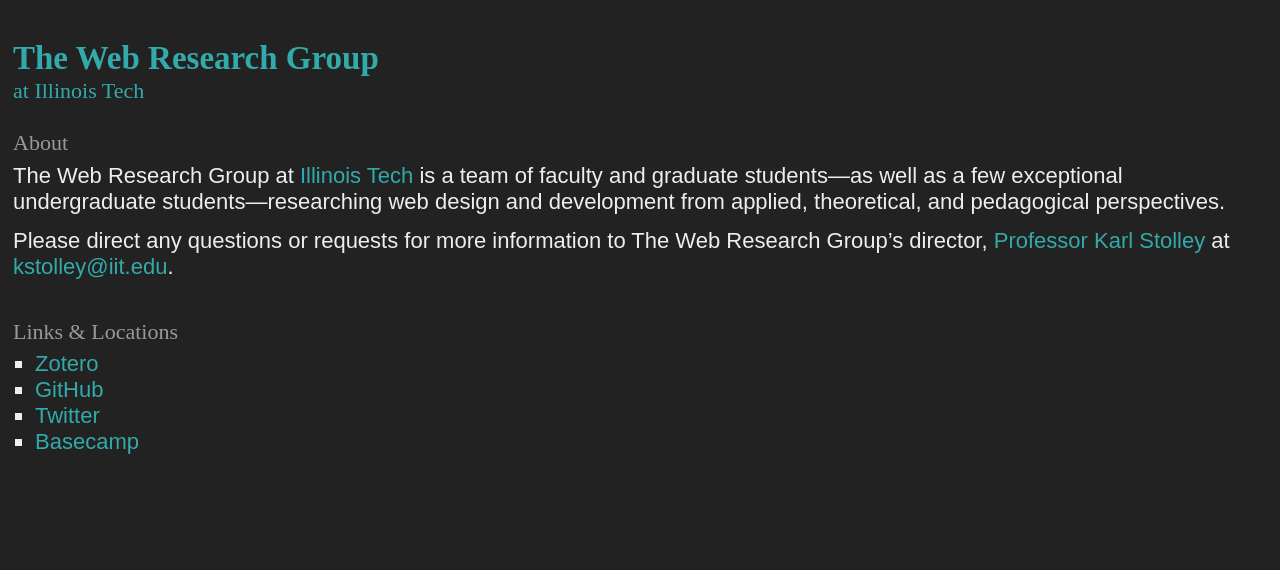
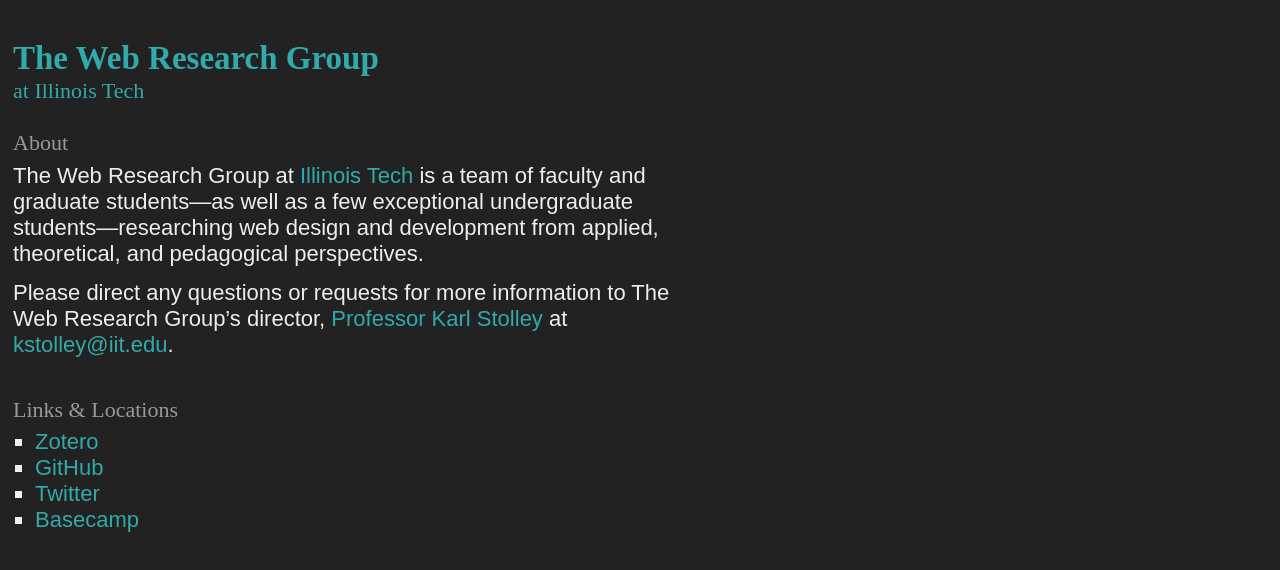
Before and after one commit to shruthi-bv/webresrch.github.io, a plain HTML site: page index.html in a window 1280 px wide. Drawn offline with Linux system fonts and the light colour scheme; a web font is replaced by a local one.

Commit message:
Constrain paragraph width, for the time being

```diff
--- a/screen.css
+++ b/screen.css
@@ -38,6 +38,7 @@
 }
 p {
   padding-bottom: 13px;
+  max-width: 660px;
 }
 ul {
   list-style-type: square;
```
